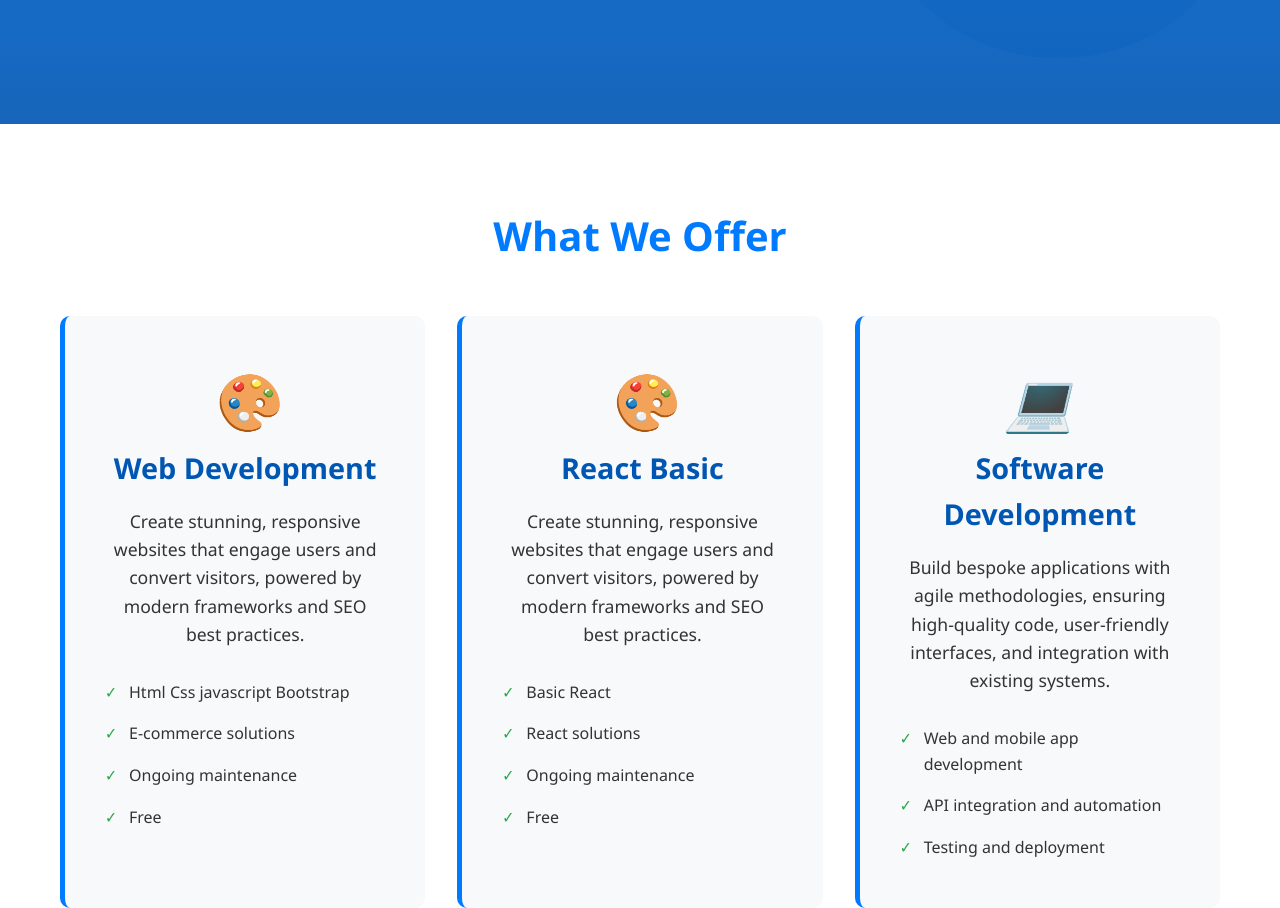
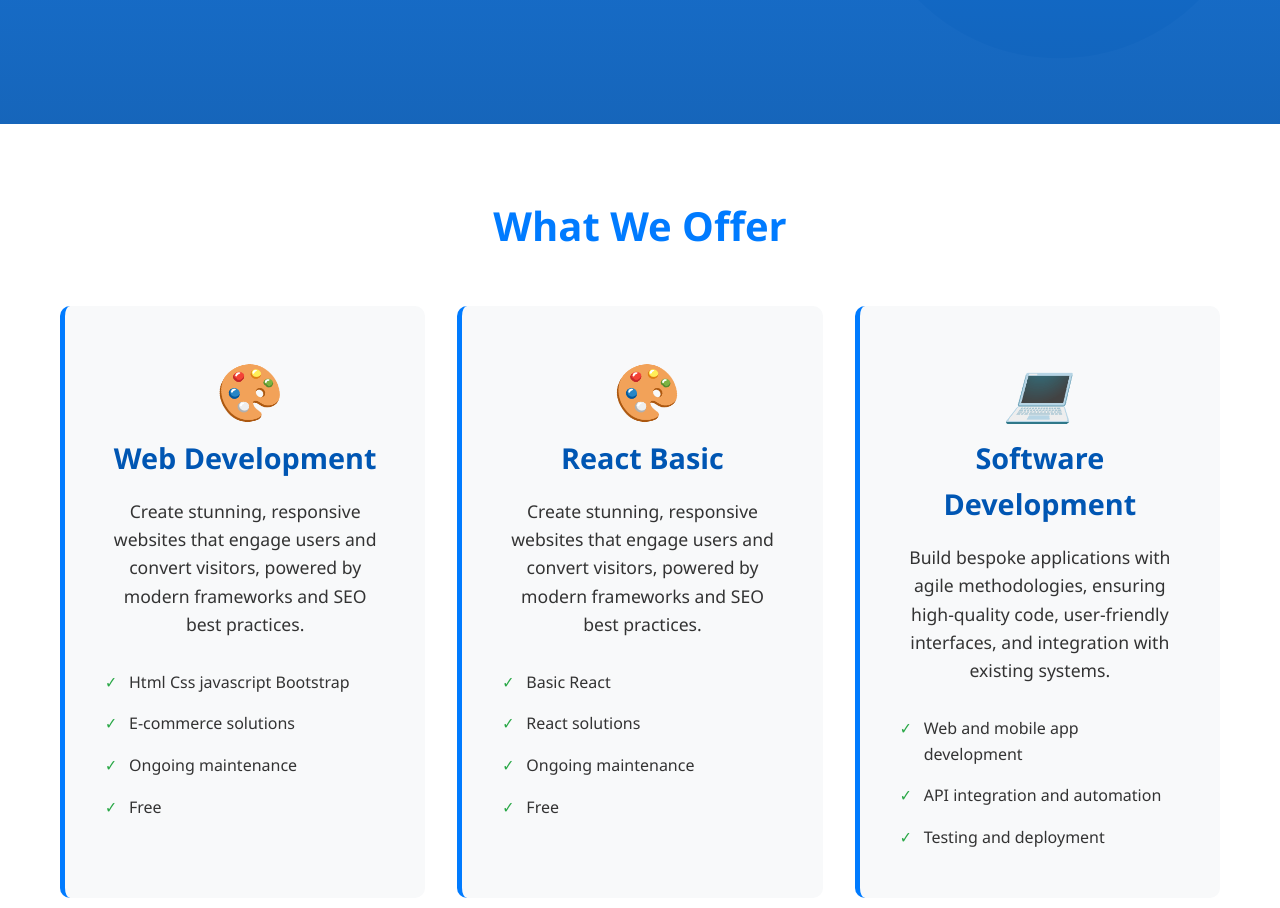
Before and after one commit to DAVcoderr/Davtantra, a plain HTML site: page services.html in a window 1280 px wide. Shown: the part 740-1648 px from the top of the page. Drawn offline with Linux system fonts and the light colour scheme.

Commit message:
services
Restored the original content of services.html after it was removed.

```diff
--- a/services.html
+++ b/services.html
@@ -62,7 +62,7 @@
 
         /* Services Section */
         .services {
-            padding: 80px 0;
+            padding: 70px 0;
             background: white;
         }
         .section-title {
```
